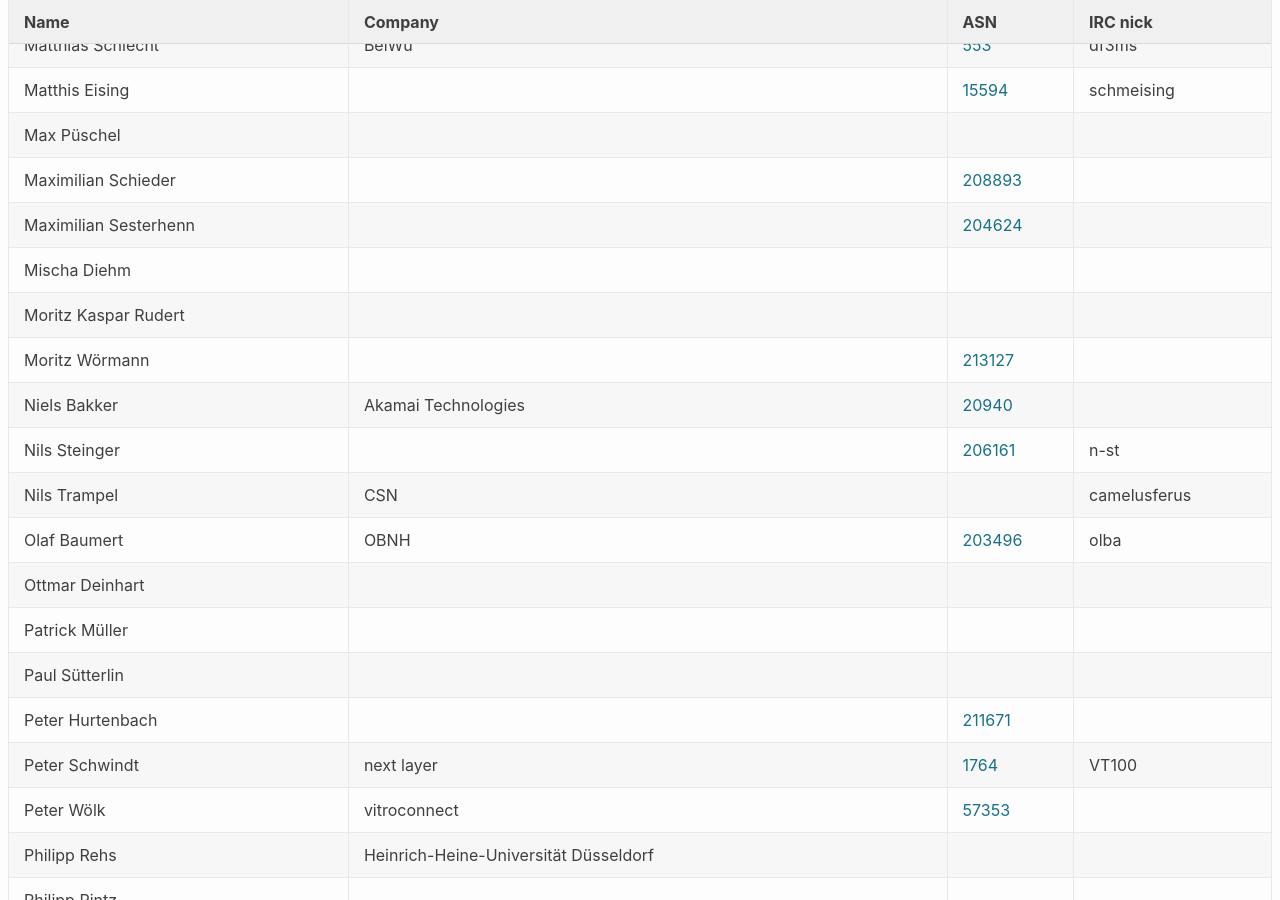
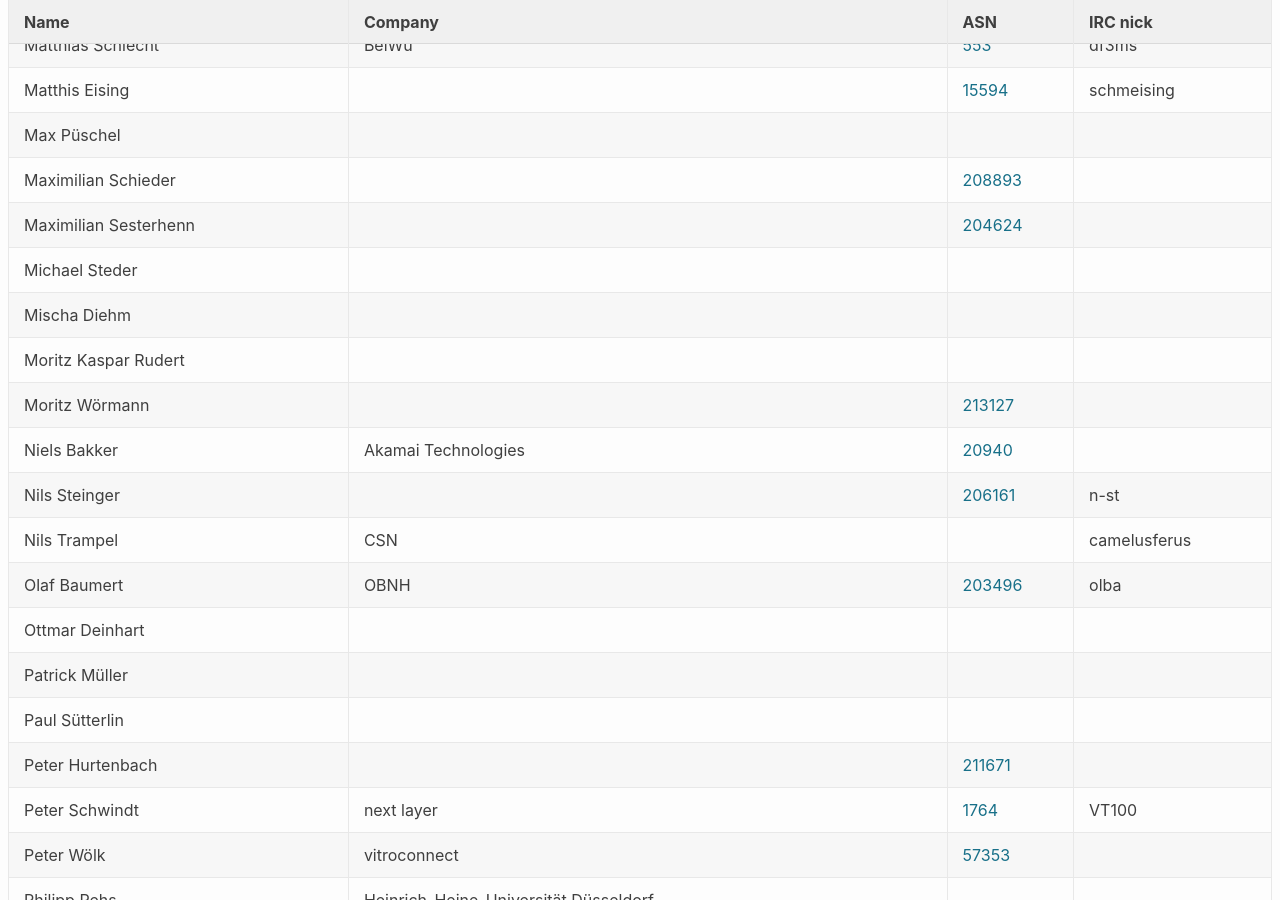
Before and after one commit to denog/pretix-attendeelist, a Jekyll site: the page built from denog14/index.md, in a window 1280 px wide and 900 px high, scrolled down 22074 px. Built offline with Jekyll 4.4.1, drawn with Linux system fonts in a browser that asks for light colours.

Commit message:
Latest data: Mon Nov 14 07:33:02 UTC 2022

```diff
--- a/_data/attendees_denog14_remote.json
+++ b/_data/attendees_denog14_remote.json
@@ -780,6 +780,12 @@
     "asn": null
   },
   {
+    "name": "Michael Steder",
+    "company": null,
+    "irc": null,
+    "asn": null
+  },
+  {
     "name": "Mischa Diehm",
     "company": null,
     "irc": null,
```
